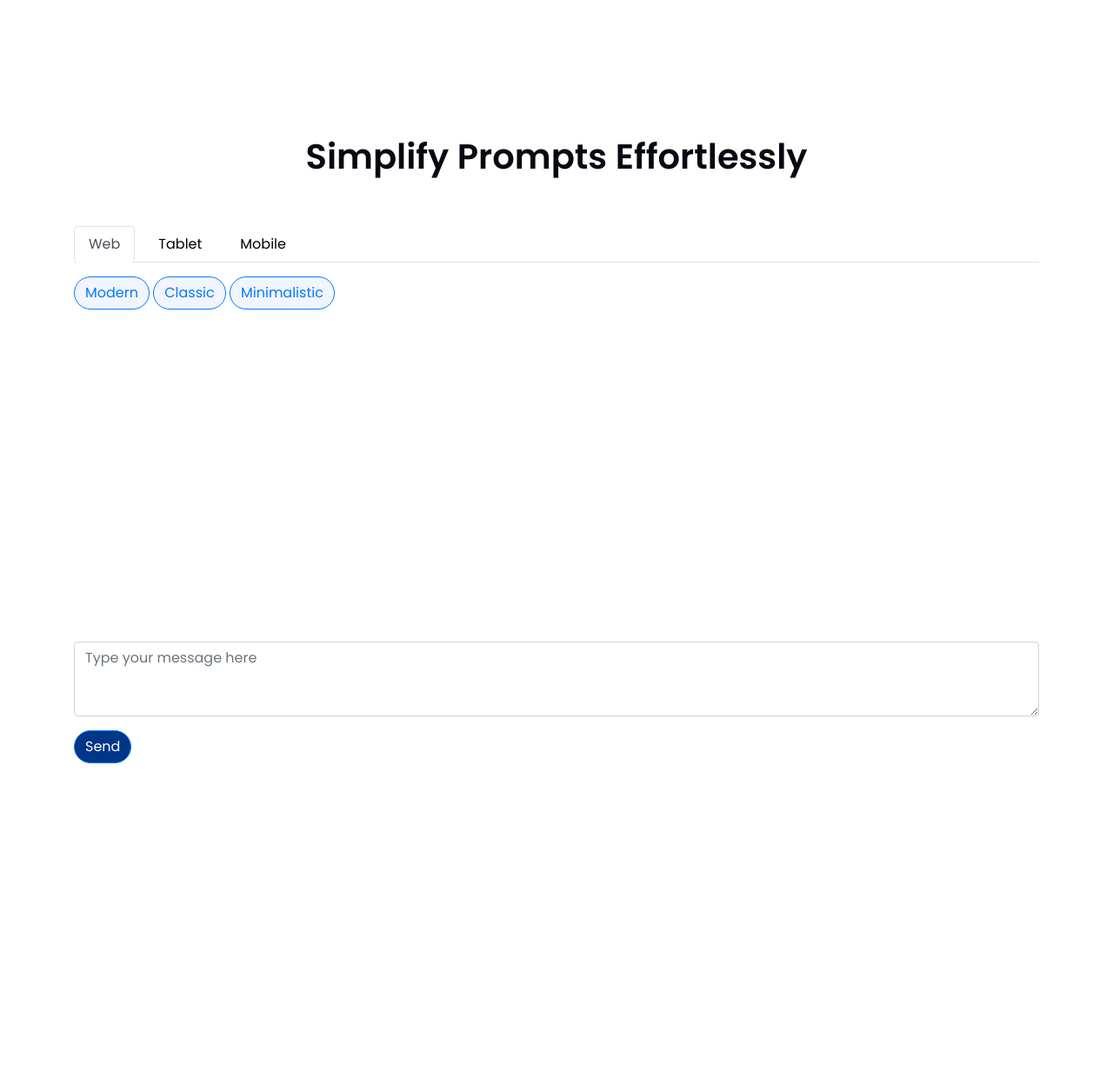
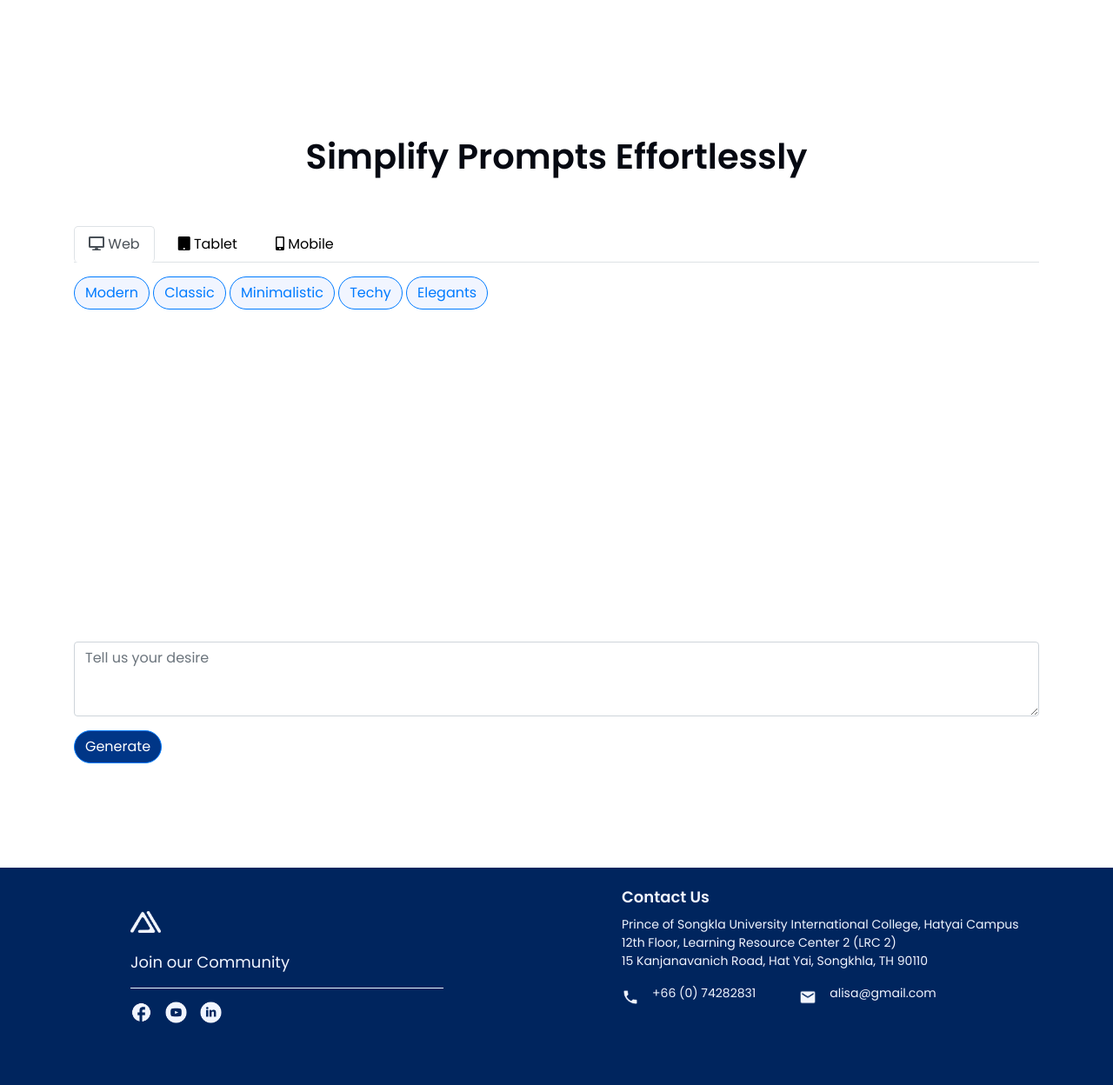
Before and after one commit to chalisa-puwaphat/ALISA-GPT3.5, a Flask app: page / in a window 1280 px wide. Shown: the whole page at 87% size. Before the commit the page ends 878 px from the top, so only its background shows below. Run offline with Flask 3, Linux system fonts and the light colour scheme; some libraries are stand-ins or nearby versions.

Commit message:
Update index.html

```diff
--- a/templates/index.html
+++ b/templates/index.html
@@ -18,6 +18,7 @@
   <link
         href="https://fonts.googleapis.com/css2?family=Poppins:ital,wght@0,100;0,200;0,300;0,400;0,500;0,600;0,700;0,800;0,900;1,100;1,200;1,300;1,400;1,500;1,600;1,700;1,800;1,900&display=swap"
         rel="stylesheet">
+
 </head>
 
 <body>
@@ -27,13 +28,19 @@
     <!-- Add a tab switch for device type -->
     <ul class="nav nav-tabs" id="deviceTabs">
       <li class="nav-item">
-        <a class="nav-link active" id="web-tab" data-toggle="tab" href="#web">Web</a>
+        <a class="nav-link active" id="web-tab" data-toggle="tab" href="#web">
+          <i class="fas fa-desktop"></i> Web
+        </a>
       </li>
       <li class="nav-item">
-        <a class="nav-link" id="tablet-tab" data-toggle="tab" href="#tablet">Tablet</a>
+        <a class="nav-link" id="tablet-tab" data-toggle="tab" href="#tablet">
+          <i class="fas fa-tablet"></i> Tablet
+        </a>
       </li>
       <li class="nav-item">
-        <a class="nav-link" id="mobile-tab" data-toggle="tab" href="#mobile">Mobile</a>
+        <a class="nav-link" id="mobile-tab" data-toggle="tab" href="#mobile">
+          <i class="fas fa-mobile-alt"></i> Mobile
+        </a>
       </li>
     </ul>
 
@@ -45,19 +52,54 @@
           <button type="button" class="btn btn-outline-primary style-btn" data-style="modern">Modern</button>
           <button type="button" class="btn btn-outline-primary style-btn" data-style="classic">Classic</button>
           <button type="button" class="btn btn-outline-primary style-btn" data-style="minimalistic">Minimalistic</button>
+          <button type="button" class="btn btn-outline-primary style-btn" data-style="techy">Techy</button>
+          <button type="button" class="btn btn-outline-primary style-btn" data-style="elegant">Elegants</button>
         </div>
 
         <div class="chat-box mt-3">
           <!-- Chat messages will be added here dynamically -->
         </div>
         <div class="form-group mt-3">
-          <textarea class="form-control" rows="3" placeholder="Type your message here" id="message-input"></textarea>
+          <textarea class="form-control" rows="3" placeholder="Tell us your desire" id="message-input"></textarea>
         </div>
-        <button type="button" class="btn btn-primary" id="send-btn">Send</button>
+        <button type="button" class="btn btn-primary" id="send-btn">Generate</button>
       </div>
       <!-- Add similar content for tablet and mobile tabs if needed -->
     </div>
   </div>
+
+   <!--------------------------------------- Footer --------------------------------------->
+   <footer class="footer mt-5">
+
+    <div class="footer-left">
+      <img src="static/images/Alisa-White-Logo.png" alt="Your Logo" class="logo">
+      <p>Join our Community</p>
+
+      <div class="separator"></div>
+
+      <div class="social-media">
+        <img src="static/images/facebook-icon.png" alt="social-icon" class="social-icon">
+        <img src="static/images/youtube-icon.png" alt="social-icon" class="social-icon">
+        <img src="static/images/linkedin-icon.png" alt="social-icon" class="social-icon">
+      </div>
+    </div>
+
+    <div class="footer-right">
+
+      <h3>Contact Us</h3>
+      <p>Prince of Songkla University International College, Hatyai Campus<br>12th Floor, Learning Resource Center 2
+        (LRC 2)<br>15 Kanjanavanich Road, Hat Yai, Songkhla, TH 90110</p>
+
+      <div class="contact-info">
+        <img src="static/images/call-icon.png" alt="call-icon" class="call-icon">
+        <h4 class="phone-number">+66 (0) 74282831</h4>
+        <img src="static/images/email-icon.png" alt="email-icon" class="email-icon">
+        <h4 class="email">alisa@gmail.com</h4>
+      </div>
+
+    </div>
+    </div>
+</footer>
 
   <script>
     // Function to highlight code using highlight.js library
@@ -100,7 +142,7 @@
       }
 
       messageDiv.innerHTML = `
-        <img src="{{ url_for('static', filename='images/user.png') }}" class="user-icon"><p>${message}</p>
+        <img src="{{ url_for('static', filename='images/user.jpg') }}" class="user-icon"><p>${message}</p>
       `;
 
       chatBox.appendChild(messageDiv);
```
